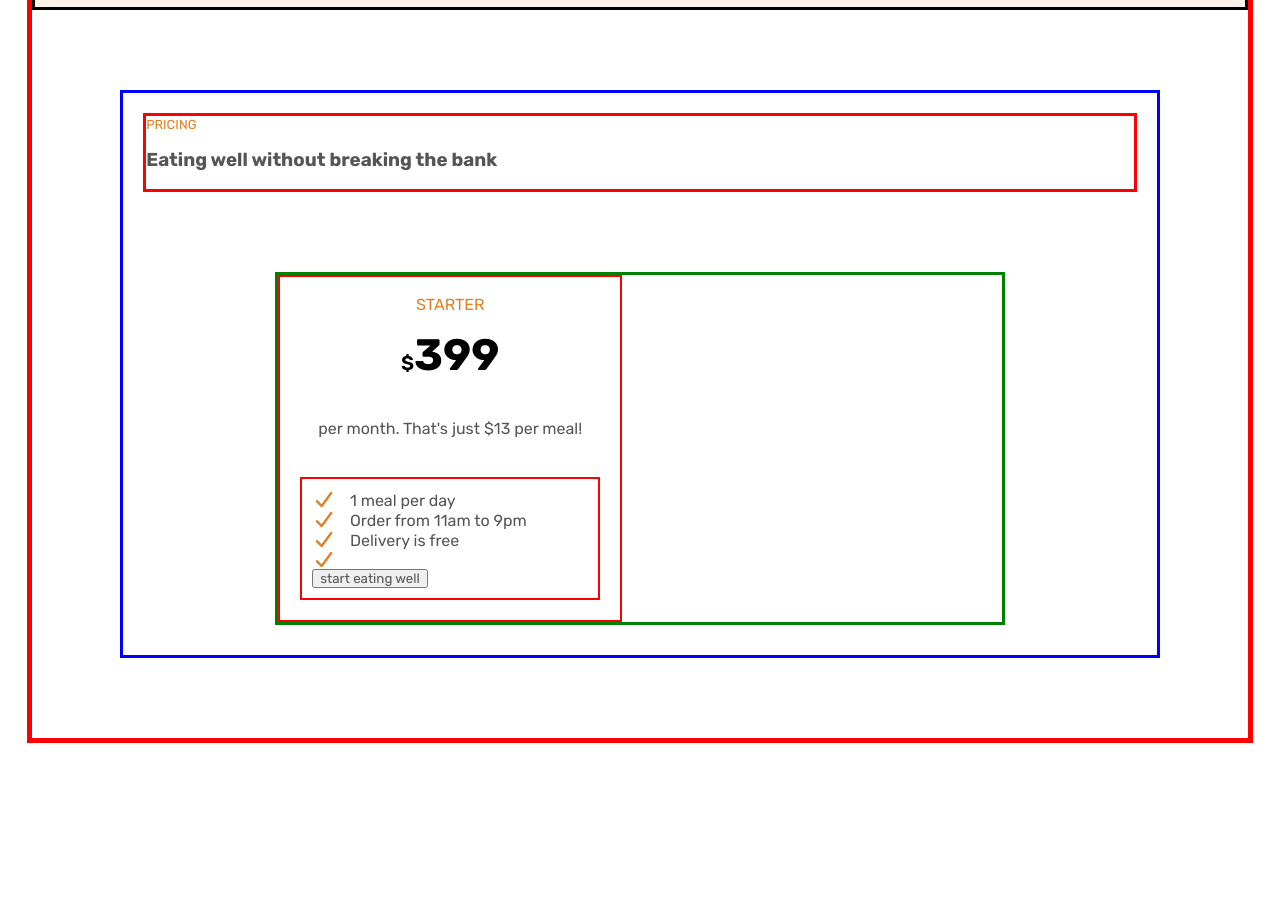
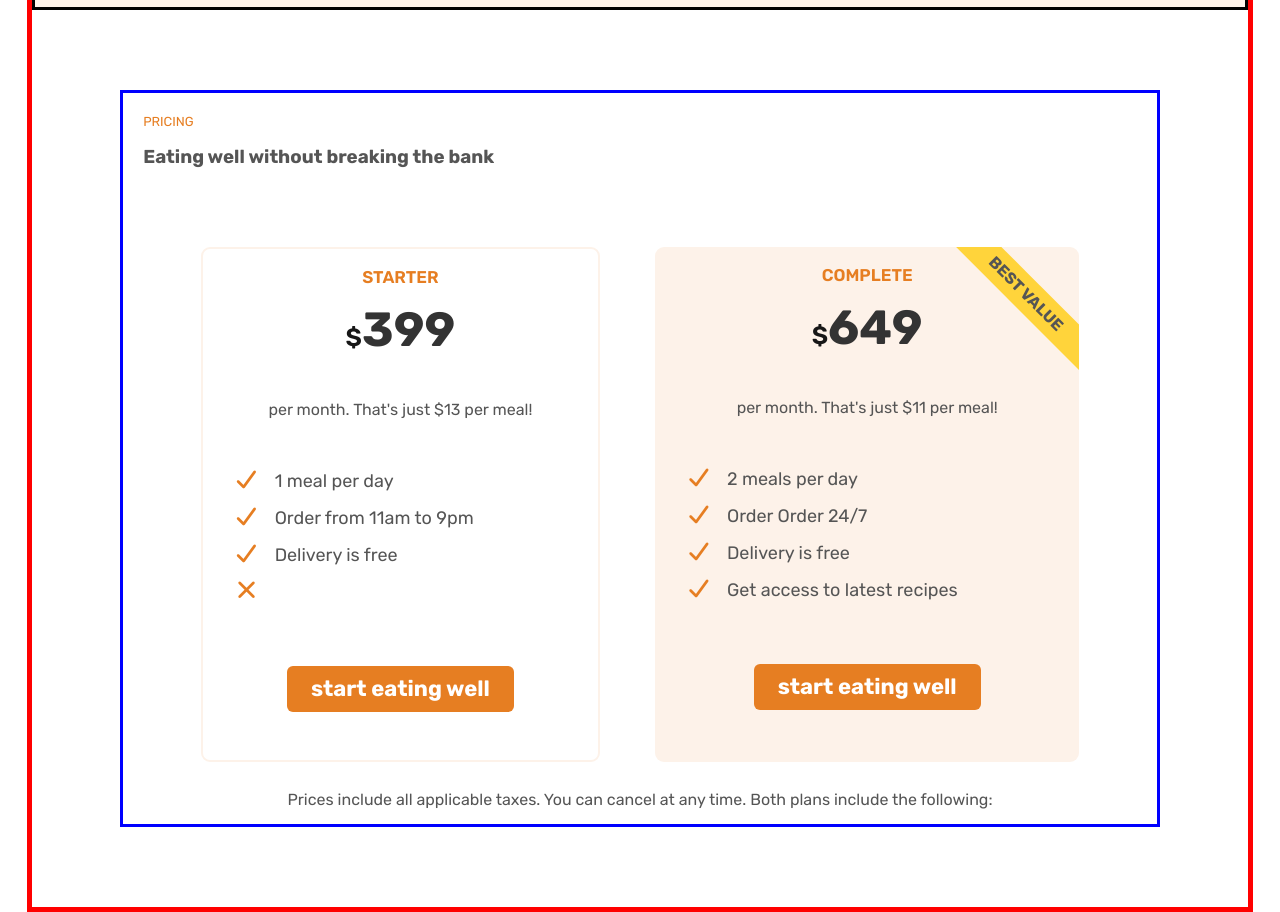
Before and after one commit to Nkululeko376/udemy-final-project, a plain HTML site: page index.html in a window 1280 px wide. Shown: the part 3538-4450 px from the top of the page. Before the commit the page ends 4281 px from the top, so only its background shows below. Drawn offline with Linux system fonts and the light colour scheme.

Commit message:
Finishing the price plan section.

```diff
--- a/index.css
+++ b/index.css
@@ -520,7 +520,7 @@ main {
 }
 
 .feature-08-top {
-  border: 3px solid red;
+  /* border: 3px solid red; */
   margin: 20px;
 }
 
@@ -531,39 +531,99 @@ main {
 }
 
 .feature-08-bottom {
-  border: 3px solid green;
+  /* border: 3px solid green; */
   margin: 80px auto 30px;
-  width: 70%;
+  width: 85%;
+  display: grid;
+  grid-template-columns: auto auto;
+  column-gap: 55px;
 }
 
 .feature-08-bottom-div111 {
-  border: 2px solid red;
-  width: 300px;
+  /* border: 2px solid red; */
+  /* width: 300px; */
   padding: 20px;
   text-align: center;
+  border-radius: 9px;
+  /* display: inline-block; */
+  position: relative;
+  overflow: hidden;
+}
+
+.div222-right {
+  border: 2px solid #fdf2e9;
+}
+
+.div222-left {
+  background-color: #fdf2e9;
+}
+
+.best-value-span {
+  /* border: 2px solid blue; */
+  /* display: inline; */
+  padding: 8px 60px;
+  font-weight: 700;
+  background-color: #ffd43b;
+  /* #fdf2e9 */
+  position: absolute;
+  top: 6%;
+  right: -55px;
+  transform: rotate(45deg);
+  /* overflow: hidden; */
 }
 
 .feature-08-bottom-div111 a {
   color: #e67e22;
   text-decoration: none;
+  font-size: 17px;
+  font-weight: 600;
 }
 
 .feature-08-bottom-div111 p {
   color: black;
-  font-size: 44px;
+  font-size: 48px;
   font-weight: 700;
   margin-top: 20px;
+  color: #333;
 }
 
 .feature-08-bottom-div111 span {
-  font-size: 20px;
+  font-size: 25px;
   font-weight: 600;
-  color: black;
+  color: rgb(23, 23, 23);
 }
 
 .feature-08-bottom-div111 .lists {
-  border: 2px solid red;
+  /* border: 2px solid red; */
   margin-top: 40px;
-  text-align: start;
+  text-align: center;
   padding: 10px;
 }
+
+.lists div {
+  /* border: 2px solid yellow; */
+  font-size: 18px;
+  margin-bottom: 15px;
+  text-align: left;
+}
+
+.fa-xmark {
+  color: #e67e22;
+}
+
+.lists div i {
+  font-size: 22px;
+}
+
+.lists button {
+  margin-top: 50px;
+  margin-bottom: 18px;
+  padding: 12px 24px;
+  border: none;
+  border-radius: 6px;
+  font-size: 22px;
+  font-weight: 700;
+  background-color: #e67e22;
+  color: white;
+  cursor: pointer;
+}
--- a/index.html
+++ b/index.html
@@ -381,7 +381,7 @@
             <h1>Eating well without breaking the bank</h1>
           </div>
           <div class="feature-08-bottom">
-            <div class="feature-08-bottom-div111">
+            <div class="feature-08-bottom-div111 div222-right">
               <a href="">STARTER</a>
               <p><span>$</span>399</p>
               <div>per month. That's just $13 per meal!</div>
@@ -391,12 +391,35 @@
                   <i class="fa-solid fa-check"></i> Order from 11am to 9pm
                 </div>
                 <div><i class="fa-solid fa-check"></i> Delivery is free</div>
-                <div><i class="fa-solid fa-check"></i></div>
+                <div>
+                  <!-- <i class="fa-solid fa-check"></i> -->
+                  <i class="fa-solid fa-xmark"></i>
+                </div>
+                <button>start eating well</button>
+              </div>
+            </div>
+            <!-- ========================= -->
+            <div class="feature-08-bottom-div111 div222-left">
+              <a href="">COMPLETE</a>
+              <p><span>$</span>649</p>
+              <div class="best-value-span">BEST VALUE</div>
+              <div>per month. That's just $11 per meal!</div>
+              <div class="lists">
+                <div><i class="fa-solid fa-check"></i> 2 meals per day</div>
+                <div><i class="fa-solid fa-check"></i> Order Order 24/7</div>
+                <div><i class="fa-solid fa-check"></i> Delivery is free</div>
+                <div>
+                  <i class="fa-solid fa-check"></i> Get access to latest recipes
+                </div>
                 <button>start eating well</button>
               </div>
             </div>
             <!-- <div class="feature-08-bottom-div111"></div> -->
           </div>
+          <p>
+            Prices include all applicable taxes. You can cancel at any time.
+            Both plans include the following:
+          </p>
         </section>
       </section>
     </main>
```
